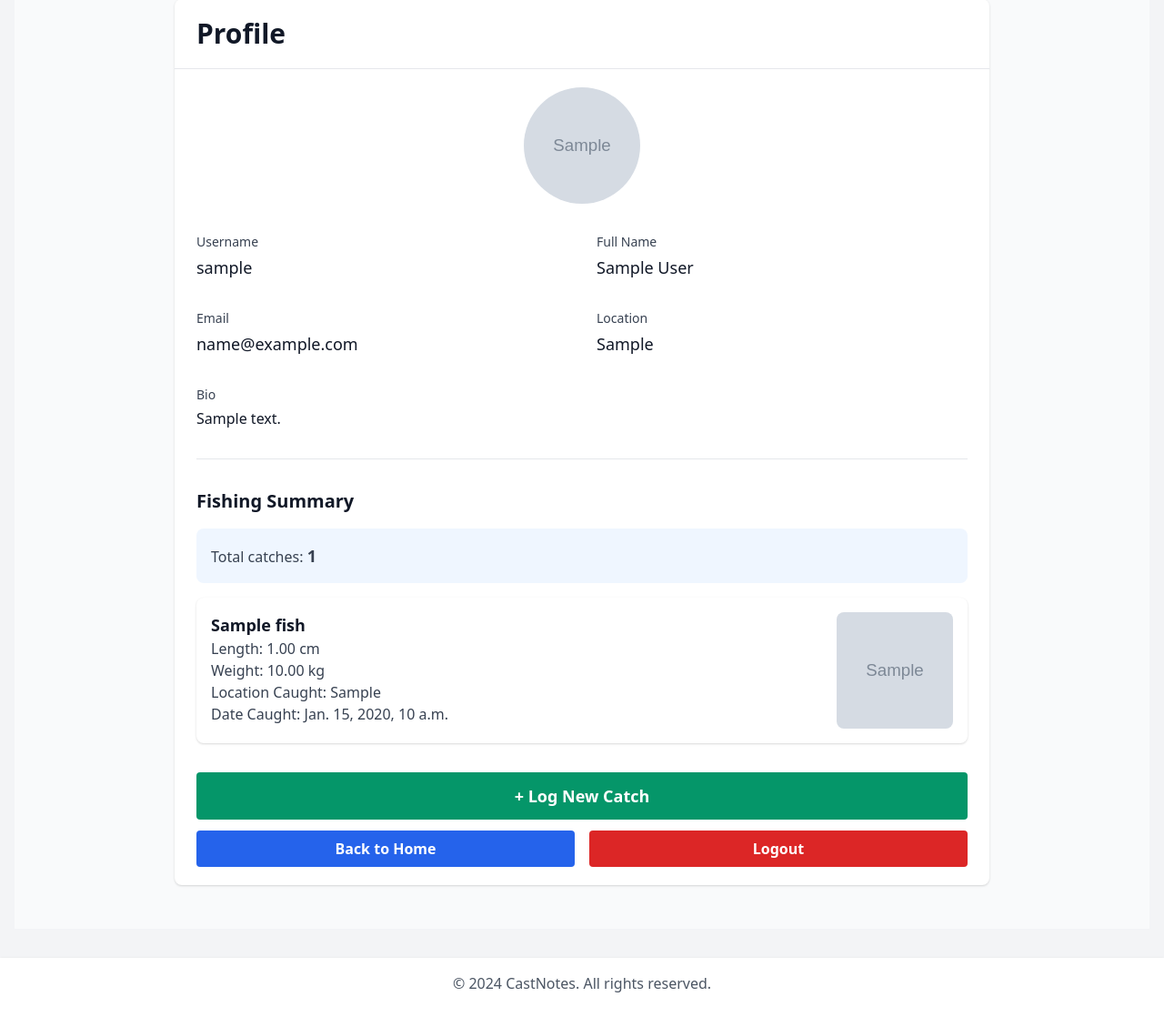
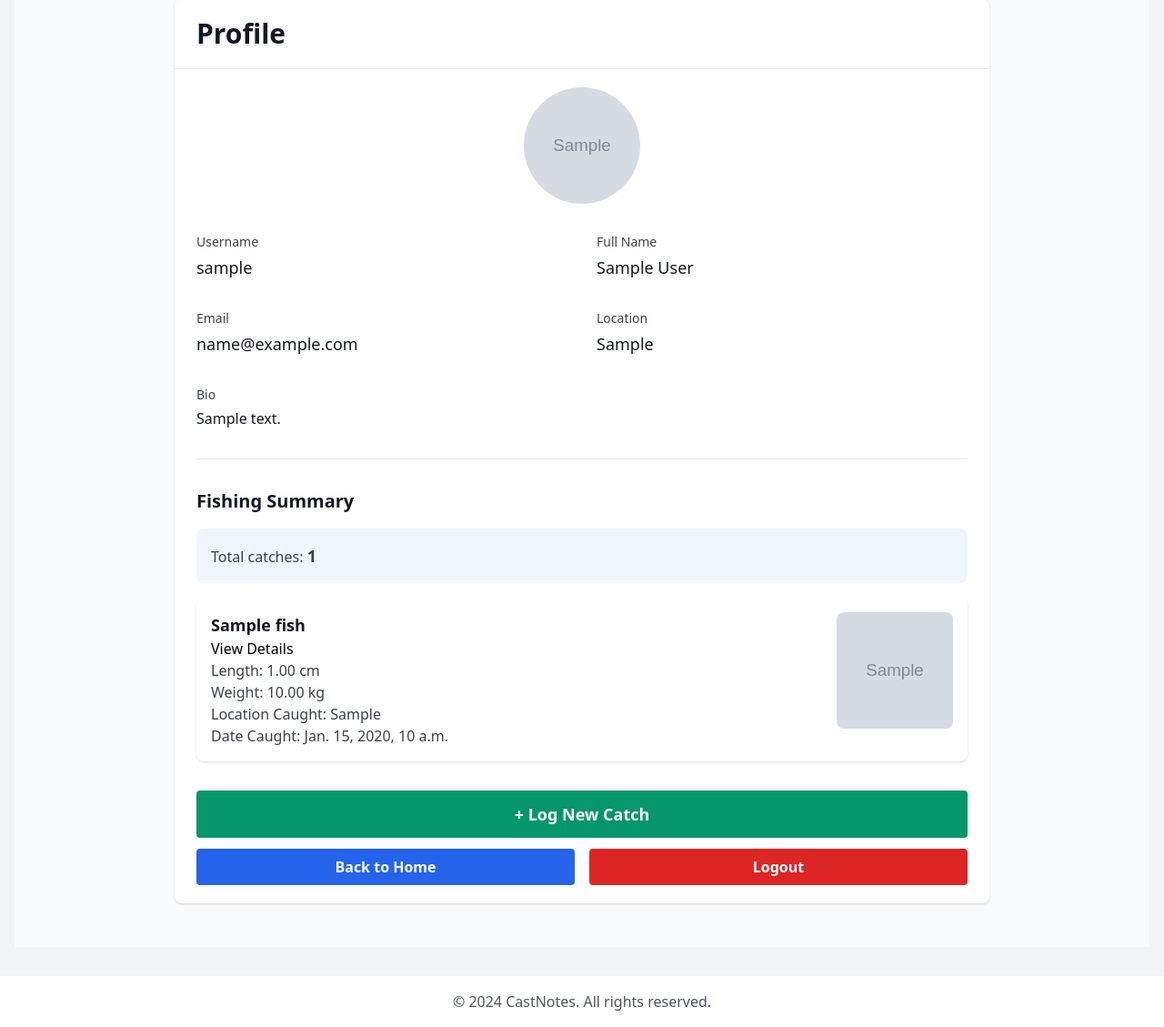
Before and after one commit to mlfbvr/castnotes, a Django app: page /profile/ in a window 1280 px wide. Shown: the part 281-1410 px from the top of the page at 91% size. Before the commit the page ends 1372 px from the top, so only its background shows below. Run offline with Django 5.2, Linux system fonts and the light colour scheme; a user stored in the database is signed in; tables that the repository leaves empty hold one stand-in row (values such as "Sample post"); grey boxes marked "Sample" are stand-in pictures.

Commit message:
Add link to view the catch details

```diff
--- a/angler/templates/angler/profile.html
+++ b/angler/templates/angler/profile.html
@@ -63,6 +63,7 @@
                             <div class="mt-4 p-4 bg-white rounded-lg shadow flex justify-between items-start">
                                 <div>
                                     <h3 class="text-lg font-semibold text-gray-900">{{ catch.fish.official_name }}</h3>
+                                    <p><a href="{% url 'catch-details' catch.pk %}">View Details</a></p>
                                     <p class="text-gray-700">Length: {{ catch.length }} {{ catch.length_unit }}</p>
                                     <p class="text-gray-700">Weight: {{ catch.weight }} {{ catch.weight_unit }}</p>
                                     <p class="text-gray-700">Location Caught: {{ catch.catch_location }}</p>
```
